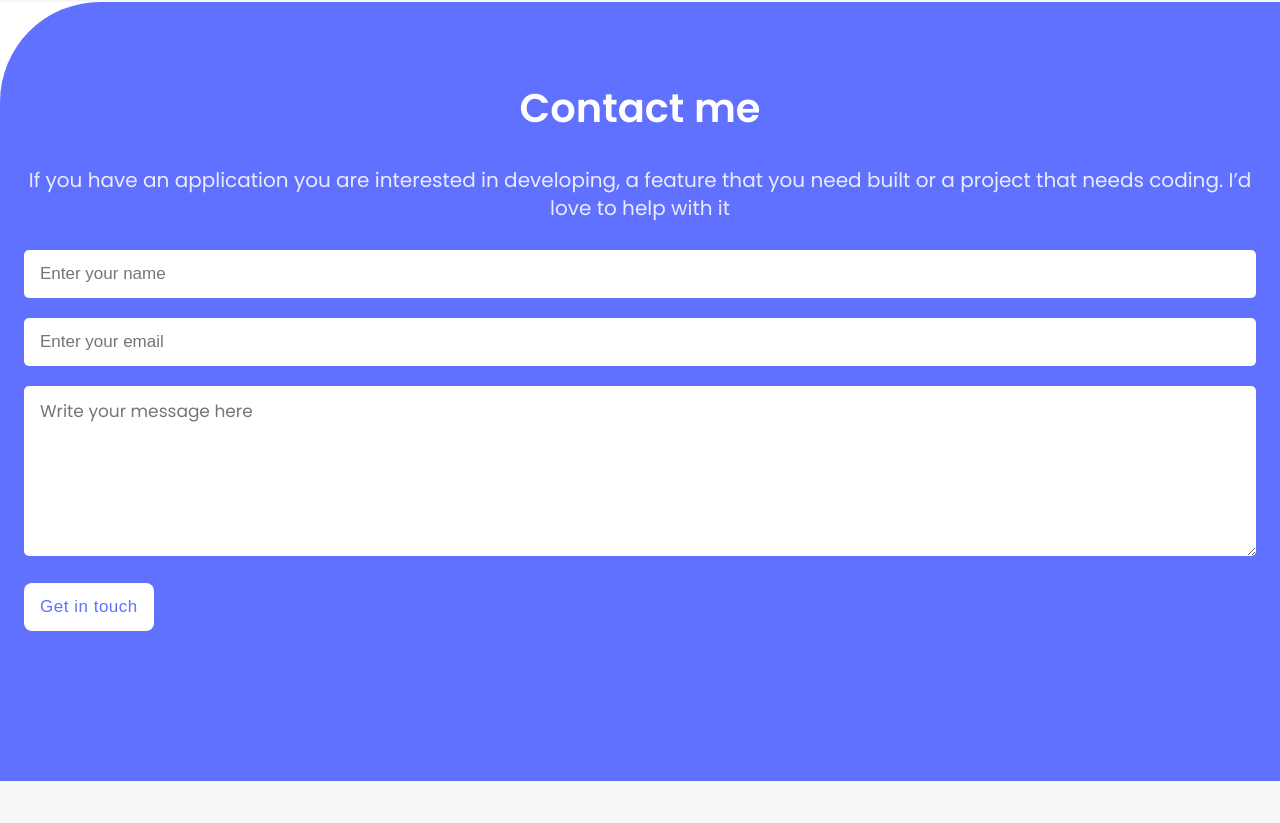
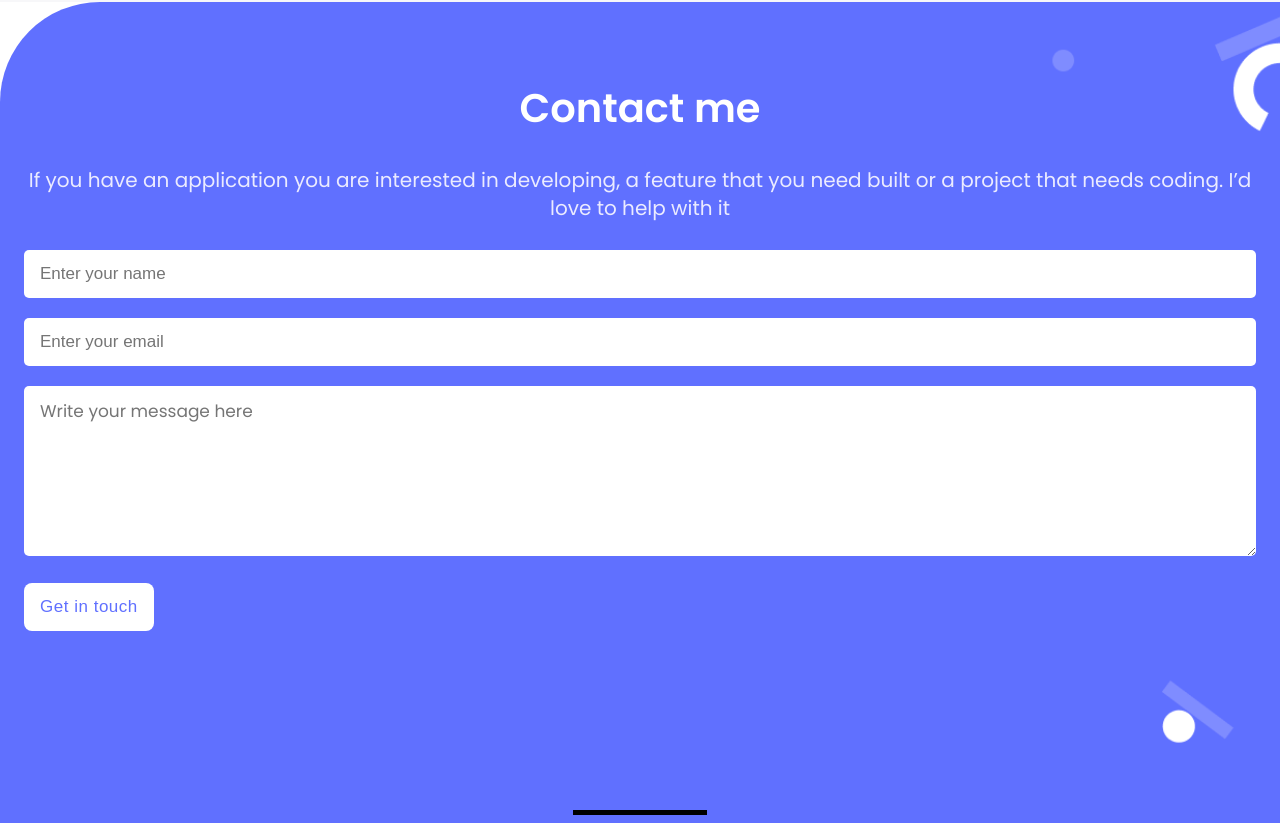
Before and after one commit to hafedEfheij/mobile-portfolio, a website: page index.html in a window 1280 px wide. Shown: the part 4688-5511 px from the top of the page. Before the commit the page ends 5469 px from the top, so only its background shows below. Drawn offline with Linux system fonts and the light colour scheme.

Commit message:
Add background to form and actions for button in styles.css also add new image file

```diff
--- a/styles.css
+++ b/styles.css
@@ -438,3 +438,28 @@ input {
   box-shadow: 0 8px 16px rgba(64, 83, 252, 0.24);
   border: 1px solid #fff;
 }
+
+#btn-contact-form:active {
+  background: #2230d2;
+  color: #fff;
+  box-shadow: 0 8px 16px rgba(64, 83, 252, 0.24);
+  border: 1px solid #fff;
+}
+
+#footer {
+  height: 35px;
+  width: 100%;
+  padding-bottom: 8px;
+  display: flex;
+  flex-direction: column;
+  justify-content: flex-end;
+  align-items: center;
+  background: #6070ff;
+  margin-top: -1px;
+}
+
+#black-bar {
+  height: 5px;
+  width: 134px;
+  background: #000;
+}
```
Also changed, not shown: images/background-contact-form.png (added).
